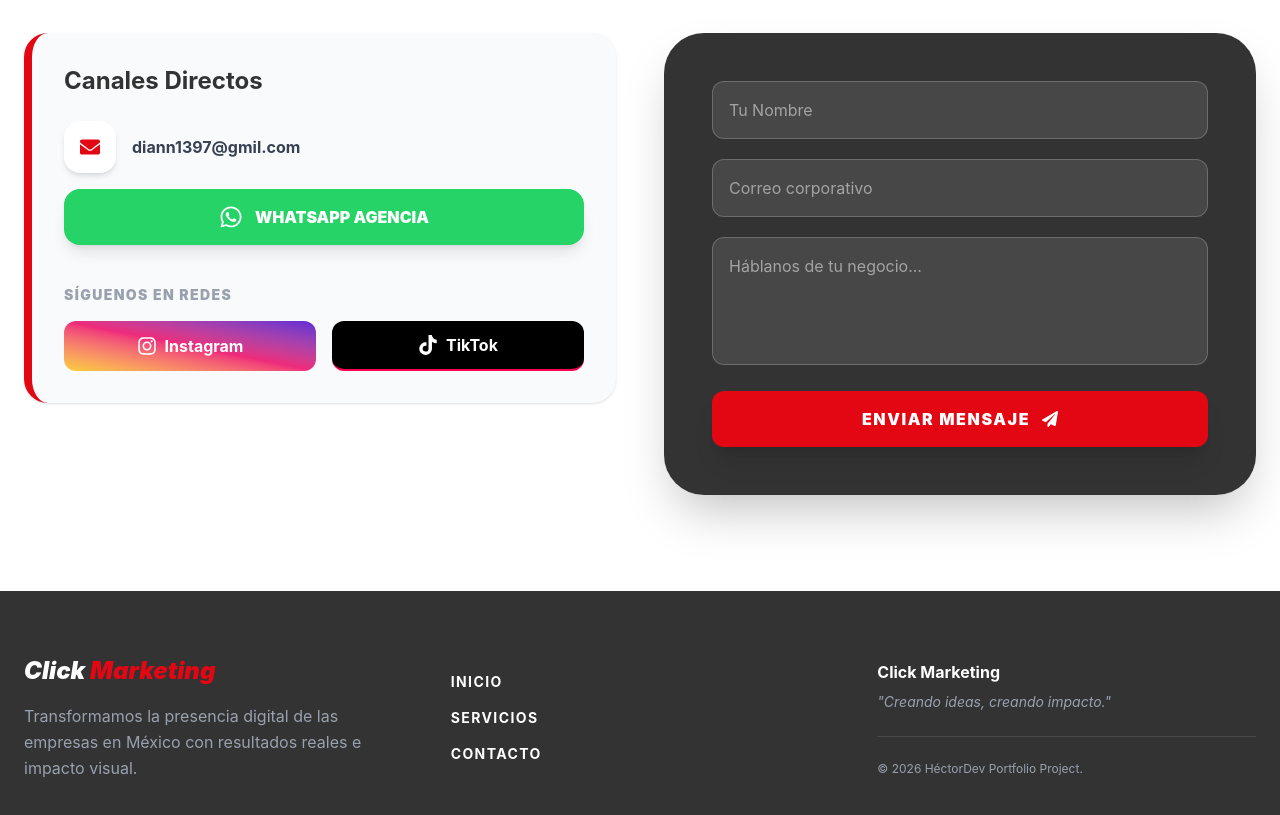
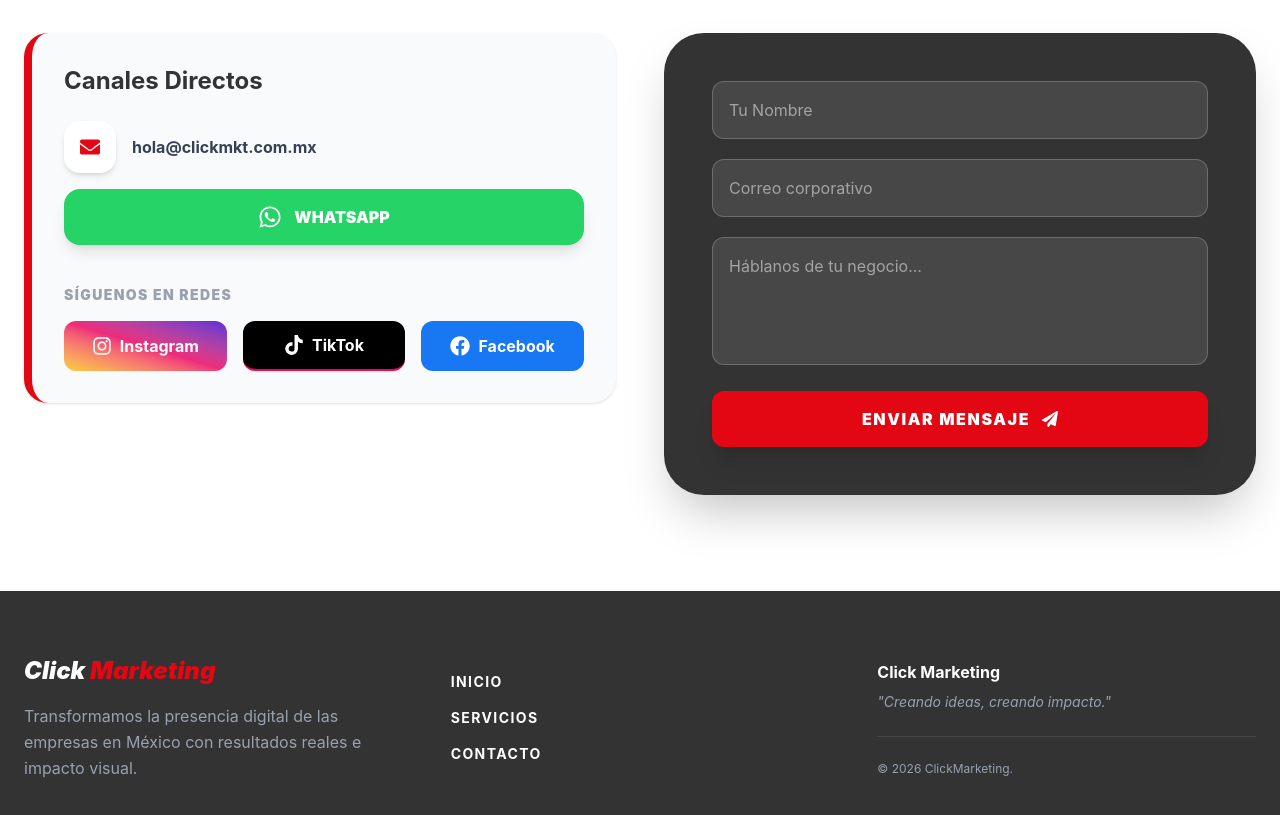
Before and after one commit to kakzumooto/H2Lmarketing, a React (Vite) app in the folder h2l-marketing/: page / in a window 1280 px wide. Shown: the part 1380-2195 px from the top of the page. Built offline with nearby package versions, Linux system fonts and the light colour scheme.

Commit message:
Cambio de hosting y se agrega dominio propio

```diff
--- a/h2l-marketing/src/components/Contact.jsx
+++ b/h2l-marketing/src/components/Contact.jsx
@@ -1,9 +1,10 @@
 import { useState } from 'react';
-// Añadimos los iconos de redes sociales
-import { FaWhatsapp, FaEnvelope, FaInstagram, FaTiktok, FaPaperPlane, FaCheckCircle, FaQrcode } from 'react-icons/fa';
+// Añadimos FaFacebook a las importaciones
+import { FaWhatsapp, FaEnvelope, FaInstagram, FaTiktok, FaPaperPlane, FaCheckCircle, FaFacebook } from 'react-icons/fa';
 
 const Contact = () => {
-  const clientEmail = "diann1397@gmil.com";
+  // Correo actualizado
+  const clientEmail = "hola@clickmkt.com.mx";
   const [enviado, setEnviado] = useState(false);
 
   const handleSubmit = async (e) => {
@@ -50,20 +51,25 @@
                   <p className="font-bold text-gray-700">{clientEmail}</p>
                 </div>
 
-                <a href="https://wa.me/525588088873" className="w-full bg-[#25D366] text-white flex items-center justify-center gap-3 py-4 rounded-2xl font-black hover:scale-105 transition-all shadow-lg font-montserrat">
-                  <FaWhatsapp size={24}/> WHATSAPP AGENCIA
+                {/* WhatsApp Actualizado */}
+                <a href="https://wa.me/525523240005" target="_blank" rel="noopener noreferrer" className="w-full bg-[#25D366] text-white flex items-center justify-center gap-3 py-4 rounded-2xl font-black hover:scale-105 transition-all shadow-lg font-montserrat">
+                  <FaWhatsapp size={24}/> WHATSAPP
                 </a>
               </div>
 
-              {/* NUEVA SECCIÓN: REDES SOCIALES */}
+              {/* SECCIÓN REDES SOCIALES ACTUALIZADA */}
               <div className="mt-10">
                 <h4 className="text-sm font-black text-gray-400 uppercase tracking-widest mb-4">Síguenos en Redes</h4>
-                <div className="grid grid-cols-2 gap-4">
-                  <a href="https://www.instagram.com/clickmarketing_mx/" className="flex items-center justify-center gap-2 bg-gradient-to-tr from-[#f9ce34] via-[#ee2a7b] to-[#6228d7] text-white py-3 rounded-xl font-bold hover:opacity-90 transition-all">
+                <div className="grid grid-cols-1 sm:grid-cols-3 gap-4">
+                  <a href="https://www.instagram.com/clickmarketing_mx/" target="_blank" rel="noopener noreferrer" className="flex items-center justify-center gap-2 bg-gradient-to-tr from-[#f9ce34] via-[#ee2a7b] to-[#6228d7] text-white py-3 rounded-xl font-bold hover:opacity-90 transition-all">
                     <FaInstagram size={20}/> Instagram
                   </a>
-                  <a href="https://www.tiktok.com/@clickmarketing_mx?_r=1&_t=ZS-94RvgeSMhUI" className="flex items-center justify-center gap-2 bg-black text-white py-3 rounded-xl font-bold hover:opacity-90 transition-all border-b-2 border-[#ff0050]">
+                  <a href="https://www.tiktok.com/@clickmarketing_mx?_r=1&_t=ZS-94RvgeSMhUI" target="_blank" rel="noopener noreferrer" className="flex items-center justify-center gap-2 bg-black text-white py-3 rounded-xl font-bold hover:opacity-90 transition-all border-b-2 border-[#ff0050]">
                     <FaTiktok size={20}/> TikTok
+                  </a>
+                  {/* Botón de Facebook añadido */}
+                  <a href="https://www.facebook.com/h2lmediayads/?ref=NONE_xav_ig_profile_page_web#" target="_blank" rel="noopener noreferrer" className="flex items-center justify-center gap-2 bg-[#1877F2] text-white py-3 rounded-xl font-bold hover:opacity-90 transition-all">
+                    <FaFacebook size={20}/> Facebook
                   </a>
                 </div>
               </div>
@@ -76,11 +82,11 @@
               <div className="text-center space-y-4 animate-bounce-slow">
                 <FaCheckCircle className="text-[#E30613] text-7xl mx-auto" />
                 <h3 className="text-white text-2xl font-black font-montserrat uppercase">¡Enviado con éxito!</h3>
-                <p className="text-gray-400 font-medium">En breve un consultor de click Marketing se pondrá en contacto.</p>
+                <p className="text-gray-400 font-medium">En breve un consultor de Click Marketing se pondrá en contacto.</p>
               </div>
             ) : (
               <form onSubmit={handleSubmit} className="w-full space-y-5 relative z-10">
-                <input type="hidden" name="_subject" value="NUEVA SOLICITUD - click Marketing" />
+                <input type="hidden" name="_subject" value="NUEVA SOLICITUD - Click Marketing" />
                 <input type="hidden" name="_template" value="table" />
                 <input type="hidden" name="_captcha" value="false" />
 
--- a/h2l-marketing/src/components/Footer.jsx
+++ b/h2l-marketing/src/components/Footer.jsx
@@ -17,7 +17,7 @@
           <p className="font-bold text-white mb-2">Click Marketing</p>
           <p className="text-sm italic">"Creando ideas, creando impacto."</p>
           <div className="mt-6 border-t border-white/10 pt-6">
-            <p className="text-xs">© 2026 HéctorDev Portfolio Project.</p>
+            <p className="text-xs">© 2026 ClickMarketing.</p>
           </div>
         </div>
       </div>
```
